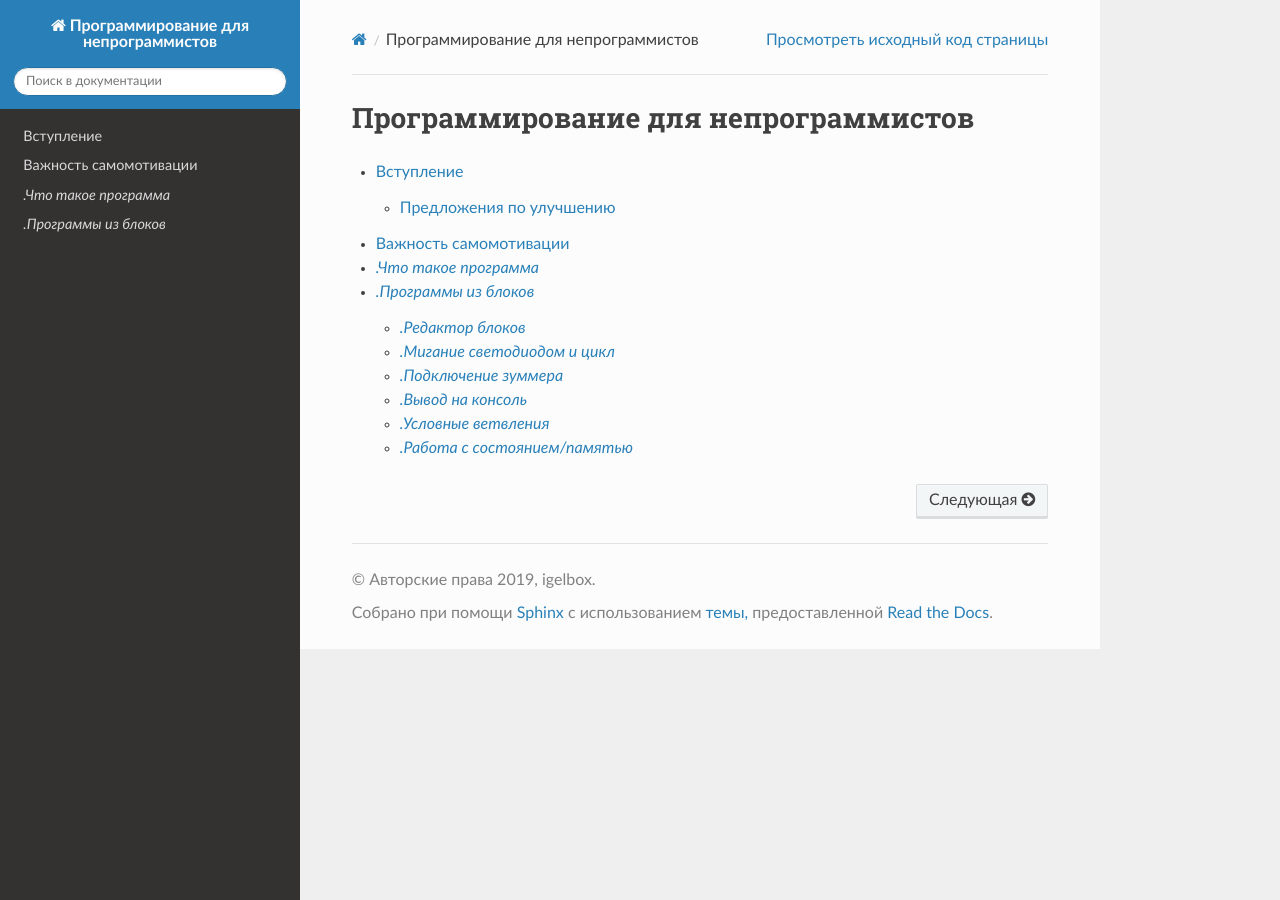
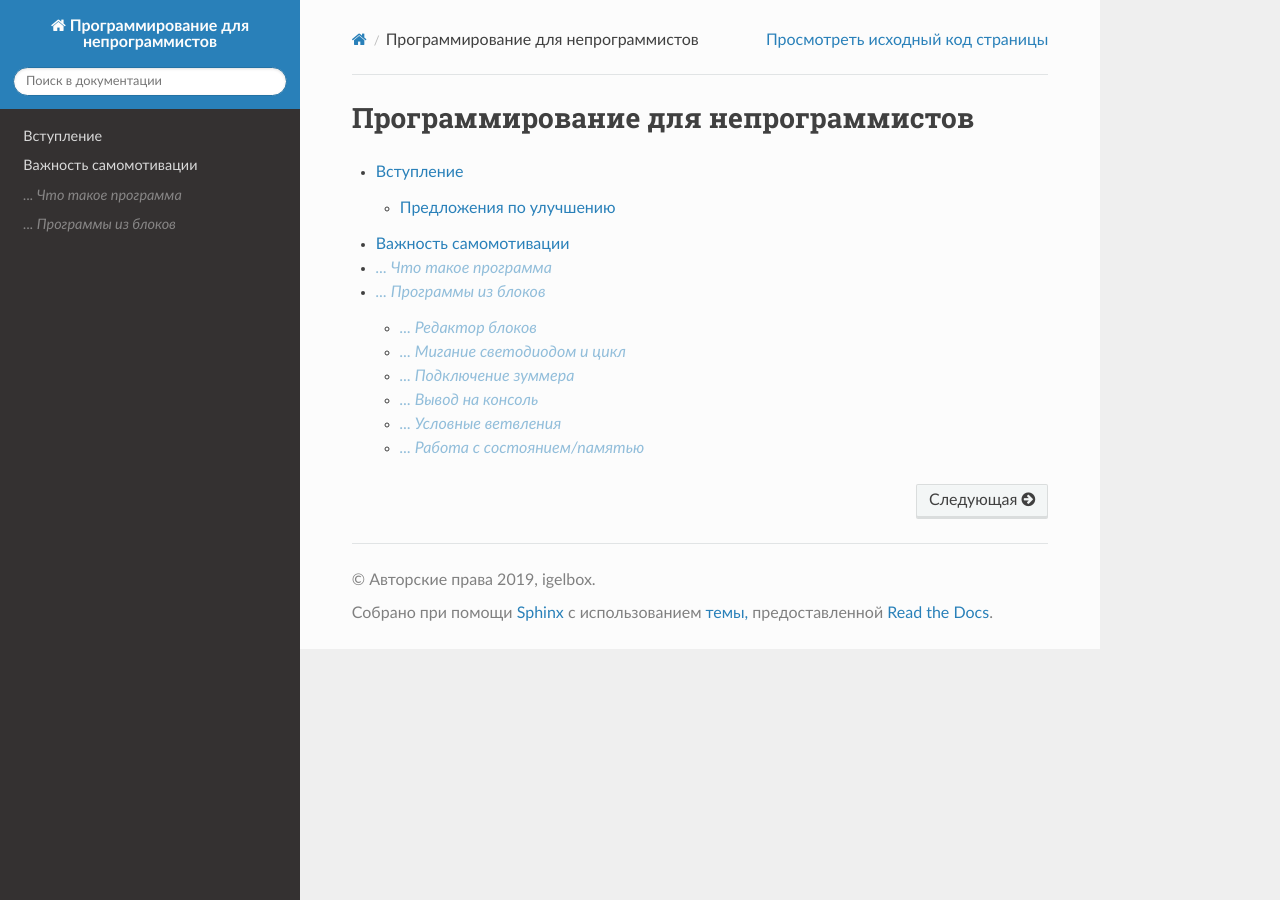
Before and after one commit to igelbox/programming-for-non-programmers, a Sphinx documentation site: the page built from docs/index.rst, in a window 1280 px wide. Built offline with Sphinx 7.4.7 and the Read the Docs theme 2.0.0, drawn with Linux system fonts in a browser that asks for light colours.

Commit message:
Outline stub sections

```diff
--- a/docs/_static/css/custom.css
+++ b/docs/_static/css/custom.css
@@ -1,6 +1,7 @@
 .stub {
   font-style: italic;
+  opacity: 0.5;
 }
 .stub::before {
-  content: ".";
+  content: "... ";
 }
```
